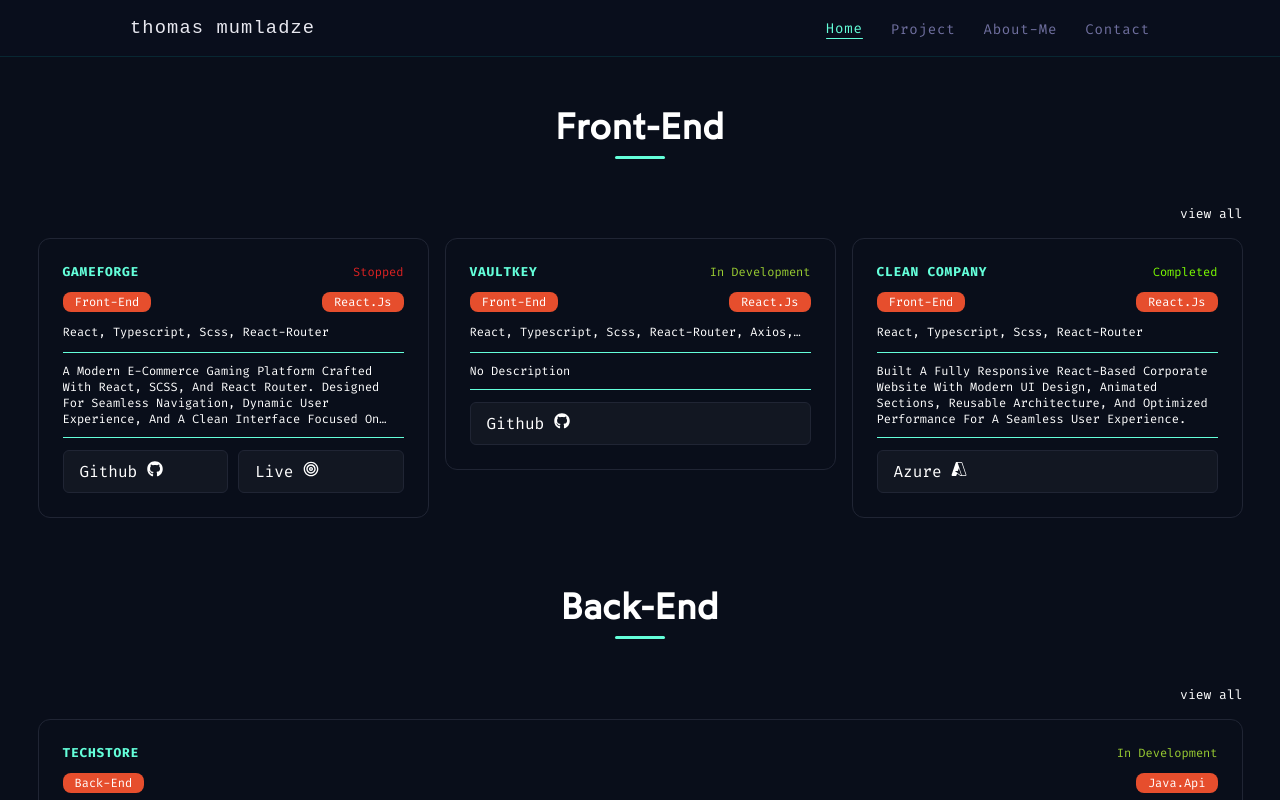
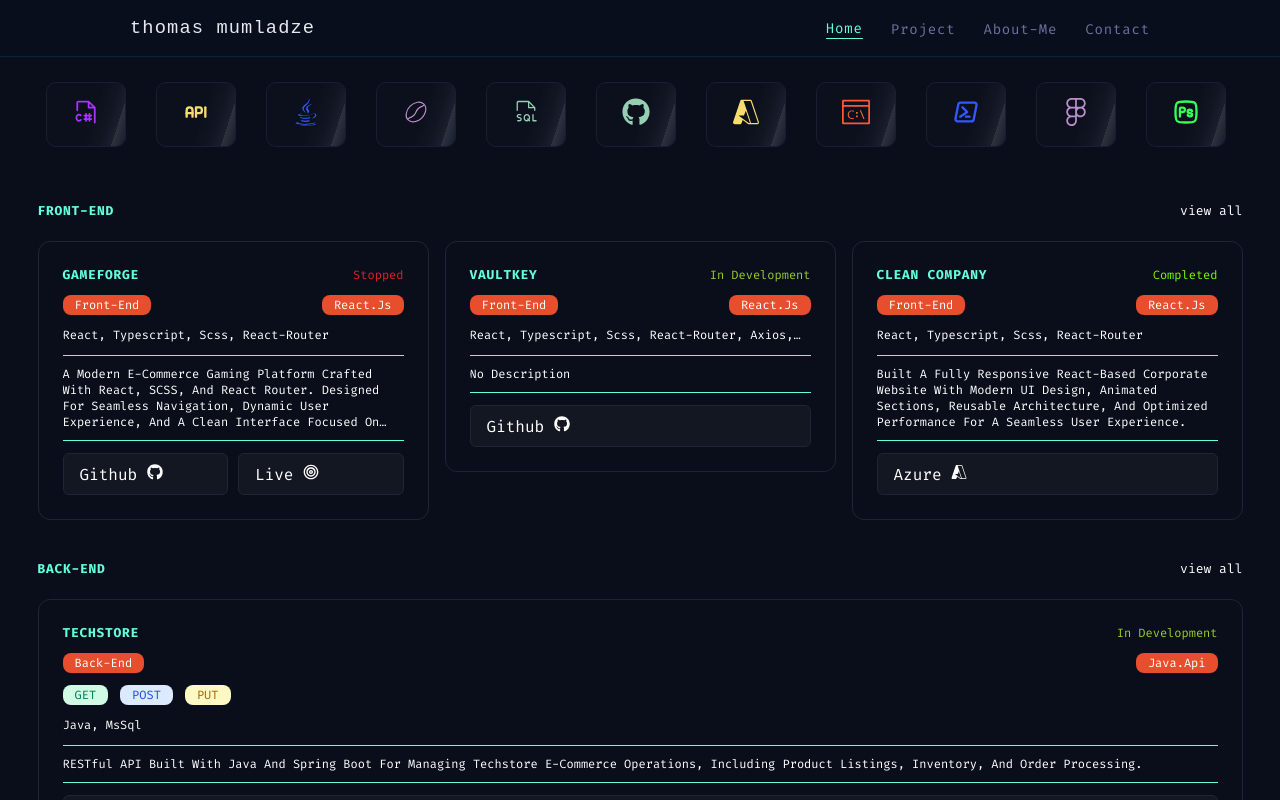
Before and after one commit to ThomasMumladze/dev-portfolio, a React (Vite) app: page / in a window 1280 px wide. Shown: the top 800 px of the page. Built offline with nearby package versions, Linux system fonts and the light colour scheme.

Commit message:
add skill section on home page

```diff
--- a/src/page/Home.tsx
+++ b/src/page/Home.tsx
@@ -1,9 +1,11 @@
+import { useEffect, useState } from "react";
+
 // ==========  react router ========== //
 import { Link } from "react-router";
 
 // ==========  component ========== //
 import Card from "../components/Card";
-import H1 from "../components/H1";
+import H3 from "../components/H3";
 
 // ==========  project data json ========== //
 import _projectData from "../assets/data/project.json";
@@ -11,14 +13,50 @@ import _projectData from "../assets/data/project.json";
 // ==========  type for project data ==========  //
 import type { ProjectType } from "../types/projectType";
 
+// ==========  icons ========== //
+import { front_end_icon, back_end_icon, tool_icon } from "../assets/icon";
+const icons = { ...front_end_icon, ...back_end_icon, ...tool_icon };
+
+// ==========  helper ========== //
+import { randomColor } from "../helper/randomColor";
+
 const Home = () => {
     const projectData = _projectData as unknown as ProjectType[];
+    const [nextSlide, setNextSlide] = useState(0);
+    const ITEMS_PER_PAGE = 11;
+    const totalPages = Math.ceil(Object.keys(icons).length / ITEMS_PER_PAGE);
+
+    const handleNextSlide = () => {
+        setNextSlide((prev) => (prev + 1) % totalPages);
+    };
+
+    useEffect(() => {
+        const interval = setInterval(handleNextSlide, 3000);
+        return () => clearInterval(interval);
+    }, []);
 
     return (
         <article className="home-page">
+            <section>
+                <div className="icon-slider-wrapper">
+                    <div className="icon-slider" style={{ transform: `translateX(-${nextSlide * 100}%)` }}>
+                        {Array.from({ length: totalPages }).map((_, pageIndex) => (
+                            <div key={pageIndex} className="icon-page">
+                                {Object.entries(icons)
+                                    .slice(pageIndex * ITEMS_PER_PAGE, (pageIndex + 1) * ITEMS_PER_PAGE)
+                                    .map(([_, Icon], index) => (
+                                        <div key={index}>
+                                            <Icon style={{ color: randomColor() }} />
+                                        </div>
+                                    ))}
+                            </div>
+                        ))}
+                    </div>
+                </div>
+            </section>
             <section id="front-end">
                 <div className="section-header">
-                    <H1 title="front-end" />
+                    <H3 title="front-end" />
                     <Link to="/project">view all</Link>
                 </div>
 
@@ -35,7 +73,7 @@ const Home = () => {
 
             <section id="back-end">
                 <div className="section-header">
-                    <H1 title="back-end" />
+                    <H3 title="back-end" />
                     <Link to="/project">view all</Link>
                 </div>
 
@@ -52,7 +90,7 @@ const Home = () => {
 
             <section id="games">
                 <div className="section-header">
-                    <H1 title="games" />
+                    <H3 title="back-end" />
                     <Link to="/project">view all</Link>
                 </div>
 
--- a/src/style/pages/_home.scss
+++ b/src/style/pages/_home.scss
@@ -5,14 +5,84 @@
         padding: 20px;
 
         .section-header {
-            text-align: center;
+            align-items: center;
+            display: flex;
+            justify-content: space-between;
+            margin-bottom: 22px;
 
             a {
                 color: #fff;
                 display: block;
                 font-size: 13px;
-                padding-bottom: 16px;
-                text-align: right;
+            }
+        }
+
+        .icon-slider-wrapper {
+            display: flex;
+            overflow: hidden;
+            width: 100%;
+
+            .icon-slider {
+                display: flex;
+                transition: transform 0.5s ease;
+
+                .icon-page {
+                    min-width: 100%;
+                    display: flex;
+                    flex-wrap: wrap;
+                    gap: 14px;
+                    align-items: center;
+                    justify-content: flex-start;
+
+                    > div {
+                        border: solid 1px #1a1f2e;
+                        background-color: rgba(15, 18, 30, 0.55);
+                        border-radius: 10px;
+                        margin: 5px 8px 15px;
+                        min-width: 80px;
+                        overflow: hidden;
+                        padding: 15px 25px;
+                        position: relative;
+
+                        svg {
+                            height: 100%;
+                            color: #a0aec0;
+                            width: 100%;
+                        }
+
+                        &::before {
+                            content: "";
+                            position: absolute;
+                            inset: 0;
+
+                            background: linear-gradient(
+                                108deg,
+                                transparent 40%,
+                                rgba(160, 174, 192, 0.04) 46%,
+                                rgba(160, 174, 192, 0.1) 50%,
+                                rgba(203, 213, 225, 0.18) 50%,
+                                rgba(160, 174, 192, 0.1) 54%,
+                                rgba(160, 174, 192, 0.04) 58%,
+                                transparent 64%
+                            );
+
+                            background-size: 300% 300%;
+                            animation: sheen 5s ease-in-out infinite;
+                        }
+
+                        @keyframes sheen {
+                            0% {
+                                background-position: 200% 200%;
+                            }
+                            50% {
+                                background-position: 50% 50%;
+                            }
+                            100% {
+                                background-position: 200% 200%;
+                            }
+                        }
+                    }
+                }
             }
         }
 
```
